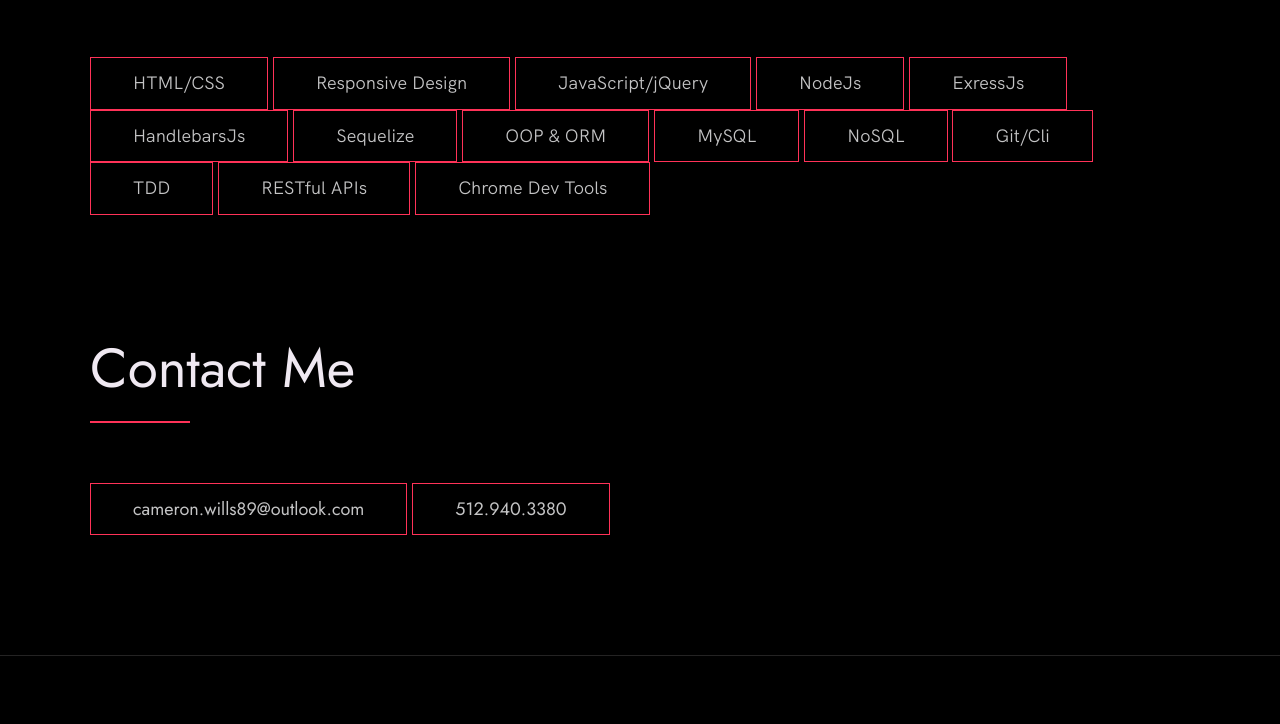
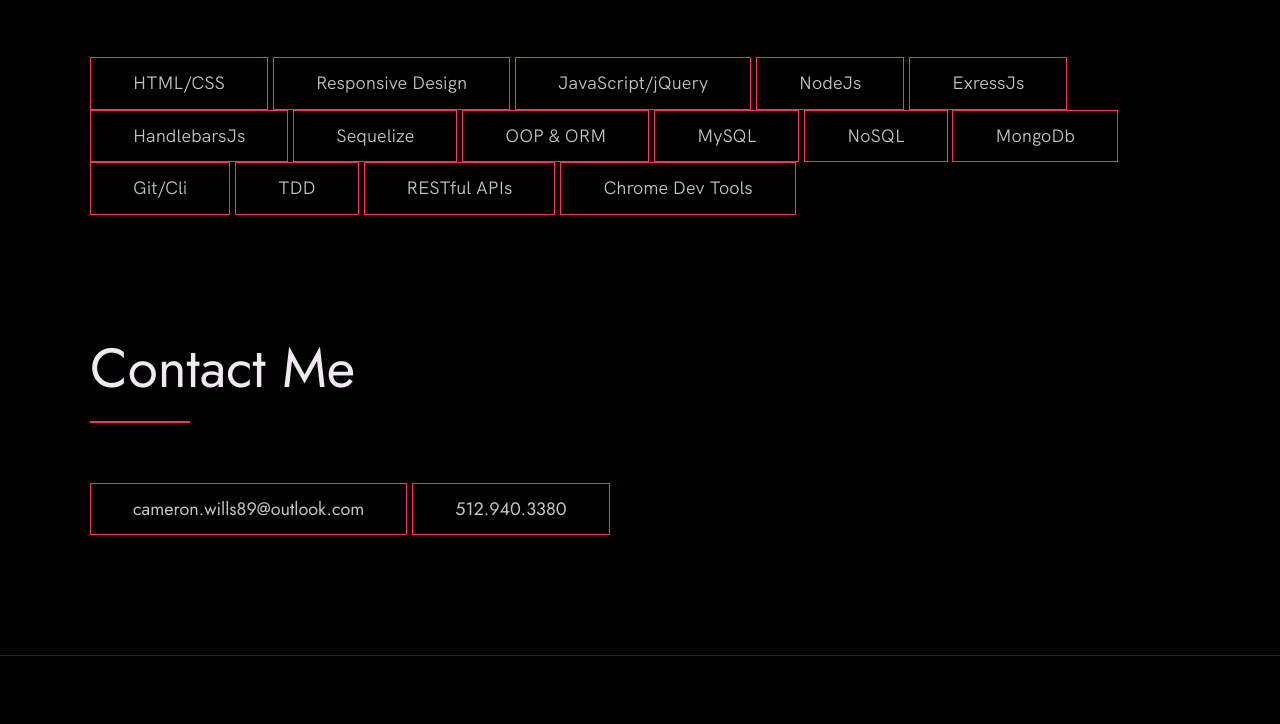
Before and after one commit to CamWills89/CameronWillsPortfolio, a plain HTML site: page index.html in a window 1280 px wide. Shown: the part 4737-5461 px from the top of the page. Drawn offline with Linux system fonts and the light colour scheme.

Commit message:
added mongo

```diff
--- a/index.html
+++ b/index.html
@@ -218,6 +218,7 @@
       <li class="skill">OOP & ORM</li>
       <li class="skill">MySQL</li>
       <li class="skill">NoSQL</li>
+      <li class="skill">MongoDb</li>
       <li class="skill">Git/Cli</li>
       <li class="skill">TDD</li>
       <li class="skill">RESTful APIs</li>
```
